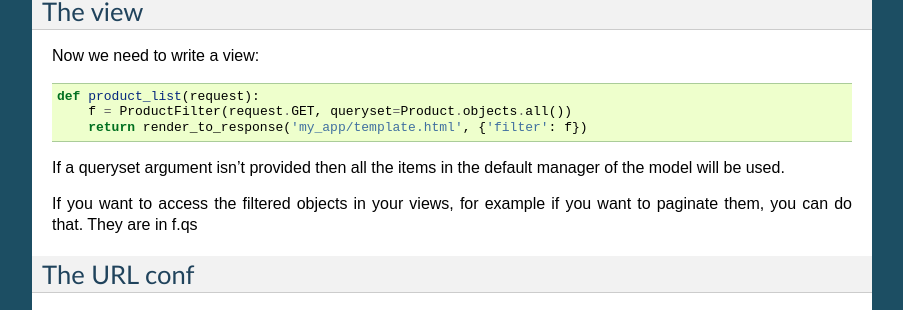
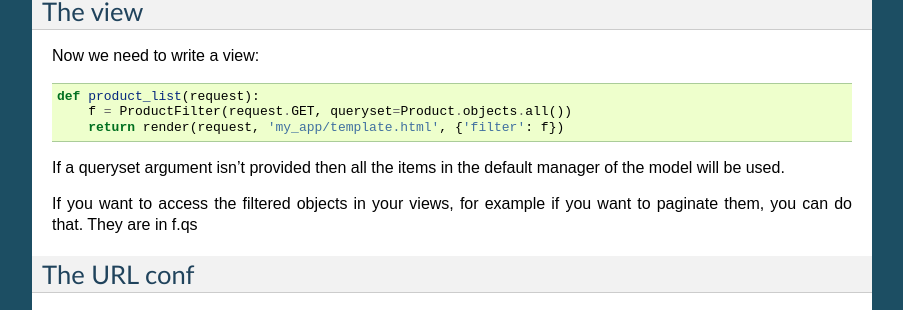
Before and after one commit to carltongibson/django-filter, a Sphinx documentation site: the page built from docs/usage.txt, in a window 1280 px wide and 900 px high, scrolled down 2798 px. Shown: the part 140-450 px from the top of the window, without its empty margins (198-1101 px from the left). Built offline with Sphinx 7.4.7, drawn with Linux system fonts in a browser that asks for light colours.

Commit message:
Update docs examples to use render instead of render_to_response

```diff
--- a/README.rst
+++ b/README.rst
@@ -46,7 +46,7 @@ And then in your view you could do::
 
     def product_list(request):
         filter = ProductFilter(request.GET, queryset=Product.objects.all())
-        return render_to_response('my_app/template.html', {'filter': filter})
+        return render(request, 'my_app/template.html', {'filter': filter})
 
 Django-filters additionally supports specifying FilterSet fields using a
 dictionary to specify filters with lookup types::
--- a/docs/usage.txt
+++ b/docs/usage.txt
@@ -188,7 +188,7 @@ Now we need to write a view::
 
     def product_list(request):
         f = ProductFilter(request.GET, queryset=Product.objects.all())
-        return render_to_response('my_app/template.html', {'filter': f})
+        return render(request, 'my_app/template.html', {'filter': f})
 
 If a queryset argument isn't provided then all the items in the default manager
 of the model will be used.
```
